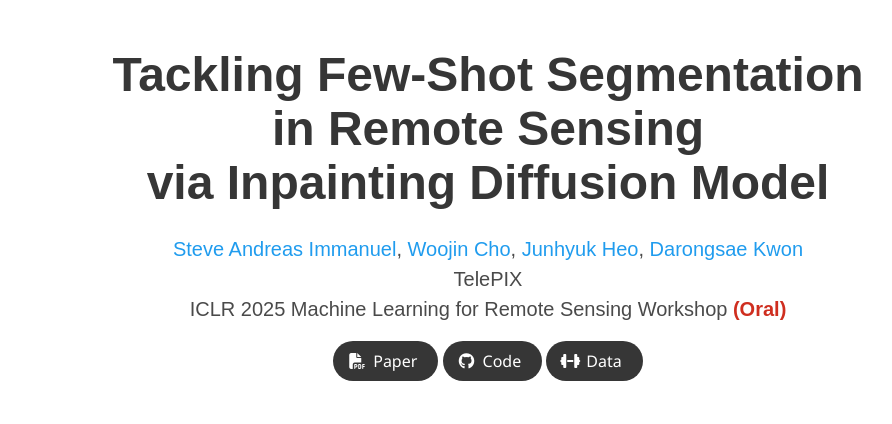
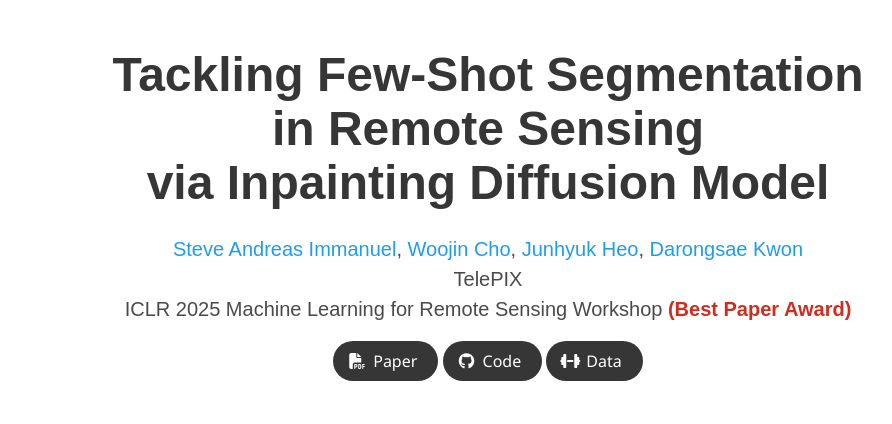
Before and after one commit to SteveImmanuel/rs-paint, a plain HTML site: page index.html in a window 1280 px wide. Shown: the top 424 px of the page, without its empty margins (152-1044 px from the left). Drawn offline with nearby package versions, Linux system fonts and the light colour scheme; some icons are missing; a web font is replaced by a local one.

Commit message:
Update index

```diff
--- a/index.html
+++ b/index.html
@@ -60,7 +60,7 @@
             </div>
 
             <div class="is-size-5 publication-authors">
-              <span class="author-block">TelePIX<br>ICLR 2025 Machine Learning for Remote Sensing Workshop <span style="color: #cf2e1f;"><b>(Oral)</b></span></span>
+              <span class="author-block">TelePIX<br>ICLR 2025 Machine Learning for Remote Sensing Workshop <span style="color: #cf2e1f;"><b>(Best Paper Award)</b></span></span>
             </div>
 
             <div class="column has-text-centered">
```
